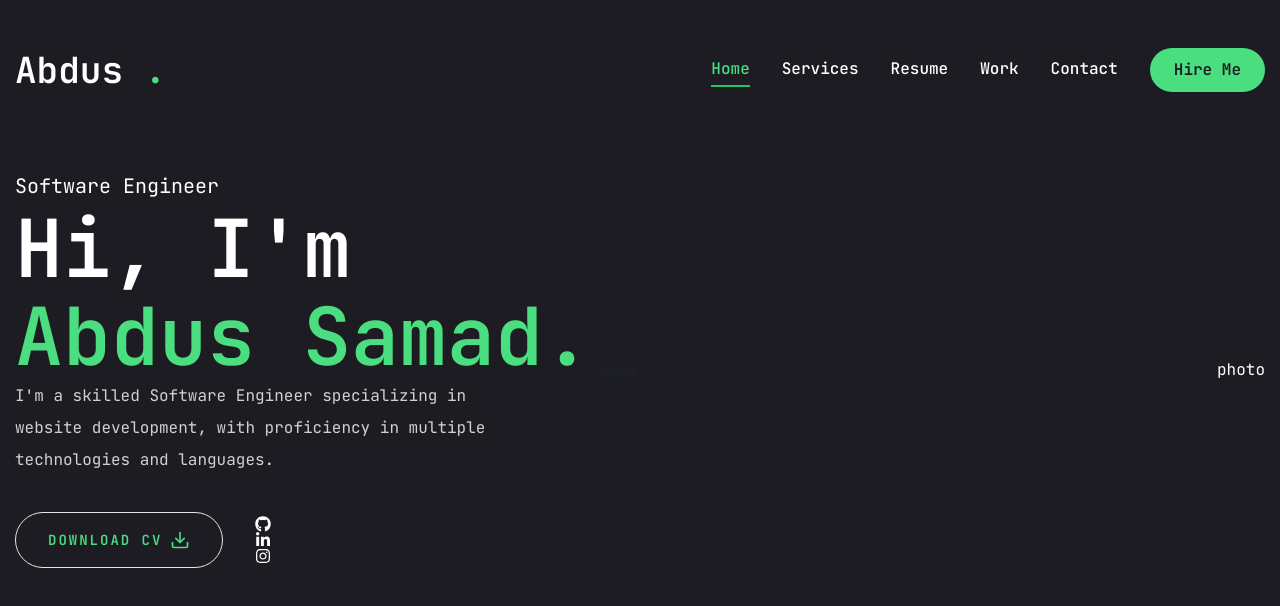
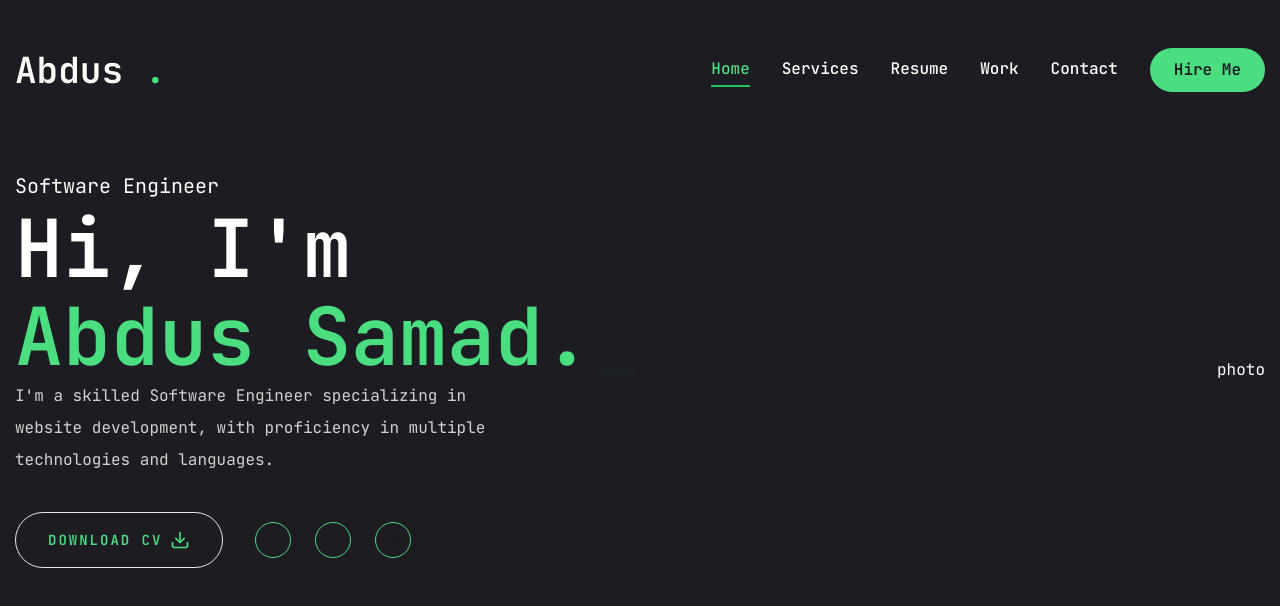
Before and after one commit to a10smd/portfolio-main, a Next.js app: page / in a window 1280 px wide. Shown: the top 606 px of the page. Built offline with nearby package versions, Linux system fonts and the light colour scheme.

Commit message:
Major Changes

```diff
--- a/app/page.jsx
+++ b/app/page.jsx
@@ -45,7 +45,12 @@ const Home = () => {
                 <FiDownload className="text-xl" />
               </Button>
               <div className="mb-8 xl:mb-0">
-                <Social />
+                <Social
+                  containerStyles="flex gap-6"
+                  iconStyles="w-9 h-9 border border-green-400 rounded-full flex
+justify-center items-center text-green-400 text-base hover:bg-green-400
+hover: text-primary hover: transition-all duration-500"
+                />
               </div>
             </div>
           </div>
```
